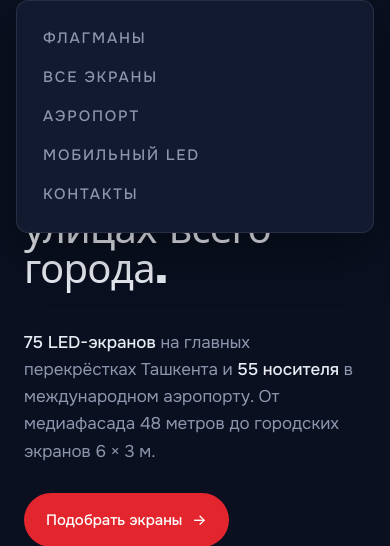
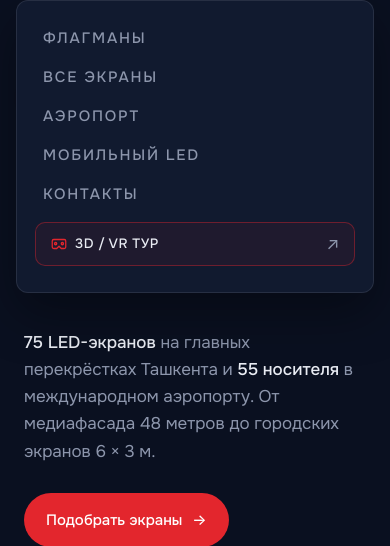
Before and after one commit to NozimjonDD/ahadmix-web, a Django app: page / in a window 390 px wide, after a click that opens the changed part. Shown: the part 84-630 px from the top of the page. Run offline with Django 5.2, Linux system fonts and the light colour scheme; parts of the project's set-up code (start-up, migrations or seed data) failed here and were passed over; some libraries are stand-ins or nearby versions; some web fonts are replaced.

Commit message:
3d vr added

```diff
--- a/templates/index.html
+++ b/templates/index.html
@@ -56,9 +56,14 @@ p{margin:0}
 .brand b{font:500 13px/1.1 var(--f-disp);letter-spacing:.18em}
 .brand small{display:block;font:400 10px/1.2 var(--f-mono);letter-spacing:.2em;color:var(--mute-d)}
 .brand .bt{font:500 22px/1 var(--f-disp);letter-spacing:.16em}.brand .bt i{font-style:normal;color:var(--red)}
-.nav ul{display:flex;gap:clamp(18px,2vw,44px);list-style:none;margin:0;padding:0;font:500 clamp(13px,1.32vw,19px)/1 var(--f-body);letter-spacing:.12em;text-transform:uppercase;color:var(--mute-d)}
+.nav ul{display:flex;align-items:center;gap:clamp(14px,1.4vw,28px);list-style:none;margin:0;padding:0;font:500 clamp(13px,1.1vw,17px)/1 var(--f-body);letter-spacing:.12em;text-transform:uppercase;color:var(--mute-d)}
 .nav ul a{transition:color .2s;white-space:nowrap}.brand .bt{white-space:nowrap}
 .nav ul a:hover{color:var(--white)}
+.nav ul .vr-link{display:inline-flex;align-items:center;gap:7px;min-height:38px;padding:8px 11px;border:1px solid #e3262d66;border-radius:999px;background:#e3262d12;color:var(--txt-d);font-size:.9em;letter-spacing:.04em;transition:background .2s,border-color .2s,color .2s}
+.nav ul .vr-link:hover{background:#e3262d28;border-color:var(--red);color:#fff}
+.nav .vr-link:focus-visible{outline:2px solid #fff;outline-offset:4px}
+.vr-link svg{width:18px;height:18px;flex:none;color:var(--red)}
+.vr-link .external-arrow{font:400 17px/1 var(--f-body);color:var(--mute-d)}
 .nav .call{font:500 clamp(16px,1.4vw,21px)/1 var(--f-mono);padding:16px 26px;border:1px solid var(--line-d);border-radius:999px;transition:border-color .2s,background .2s;white-space:nowrap}
 .nav .call:hover{border-color:var(--red);background:var(--red-soft)}
 .navr{display:flex;align-items:center;gap:14px}
@@ -68,12 +73,14 @@ p{margin:0}
 .lang button[aria-pressed="true"]{background:var(--red);color:#fff}
 .nav .menu-toggle{display:none;width:42px;height:42px;flex:none;place-items:center;border:1px solid var(--line-d);border-radius:50%;font-size:24px;line-height:1;color:var(--txt-d)}
 @media (max-width:1560px){.nav .call{display:none}}
-@media (max-width:1200px){
+@media (max-width:1400px){
   .nav .menu-toggle{display:grid}
-  .nav ul{display:none;position:absolute;top:100%;left:var(--gut);right:var(--gut);padding:18px;background:var(--night2);border:1px solid var(--line-d);border-radius:12px;box-shadow:0 20px 50px rgba(0,0,0,.35);flex-direction:column;gap:0;font-size:15px}
+  .nav ul{display:none;position:absolute;top:100%;left:var(--gut);right:var(--gut);padding:18px;background:var(--night2);border:1px solid var(--line-d);border-radius:12px;box-shadow:0 20px 50px rgba(0,0,0,.35);flex-direction:column;align-items:stretch;gap:0;font-size:15px;max-height:calc(100dvh - 120px);overflow-y:auto}
   .nav.menu-open{background:rgba(10,16,32,.98)}
   .nav.menu-open ul{display:flex}
   .nav ul a{display:block;padding:12px 8px}
+  .nav ul .vr-link{display:flex;justify-content:flex-start;margin:8px 0;padding:12px 14px;border-radius:10px}
+  .nav .vr-link .external-arrow{margin-left:auto}
 }
 @media (max-width:1400px){.nav ul{font-size:clamp(13px,1.2vw,17px)}}
 @media (max-width:600px){.nav .wrap{height:84px;gap:10px}.nav ul{font-size:15px}.brand{gap:9px}.brand img{width:40px;height:40px}.brand .bt{font-size:16px}.navr{gap:8px}.lang button{font-size:11px;padding:9px 8px}.nav .call{font-size:14px;padding:12px 16px}}
@@ -355,6 +362,10 @@ dialog.dd[open]{animation:pop .45s var(--ease)}
       <li><a href="#airport" data-go data-i18n="nav3">Аэропорт</a></li>
       <li><a href="#mobile" data-go data-i18n="nav4">Мобильный LED</a></li>
       <li><a href="#contact" data-go data-i18n="nav5">Контакты</a></li>
+      <li><a class="vr-link" href="https://3dtour.ahadmix.com/" target="_blank" rel="noopener noreferrer" aria-label="3D / VR тур — откроется в новой вкладке">
+        <svg viewBox="0 0 24 24" fill="none" stroke="currentColor" stroke-width="1.7" stroke-linecap="round" stroke-linejoin="round" aria-hidden="true"><path d="M5 6h14a2 2 0 0 1 2 2v8a2 2 0 0 1-2 2h-4l-3-3-3 3H5a2 2 0 0 1-2-2V8a2 2 0 0 1 2-2Z"/><circle cx="7.5" cy="11.5" r="1.5"/><circle cx="16.5" cy="11.5" r="1.5"/></svg>
+        <span data-vr-label>3D / VR тур</span><span class="external-arrow" aria-hidden="true">↗</span>
+      </a></li>
     </ul>
     <div class="navr">
       <a class="call" href="#contact" data-go data-cfg="phone">+998 94 657-33-33</a>
@@ -597,6 +608,12 @@ function applyStatic(){
   document.querySelectorAll('[data-cfg]').forEach(e=>{ const v=CFG[e.dataset.cfg]; if(v) e.textContent=v; });
   document.querySelectorAll('[data-cfg-href]').forEach(e=>{ const v=CFG[e.dataset.cfgHref]; if(v) e.href=v; });
   document.querySelectorAll('[data-lang]').forEach(b=>b.setAttribute('aria-pressed', String(b.dataset.lang===LANG)));
+  const vrLink=document.querySelector('.vr-link');
+  if(vrLink){
+    const label=L('3D / VR тур','3D / VR tur','3D / VR tour');
+    vrLink.querySelector('[data-vr-label]').textContent=label;
+    vrLink.setAttribute('aria-label',label+' — '+L('откроется в новой вкладке','yangi tabda ochiladi','opens in a new tab'));
+  }
 }
 applyStatic();
 const fmt = n => n.toLocaleString('ru-RU').replace(/ |,/g,' ');
```
